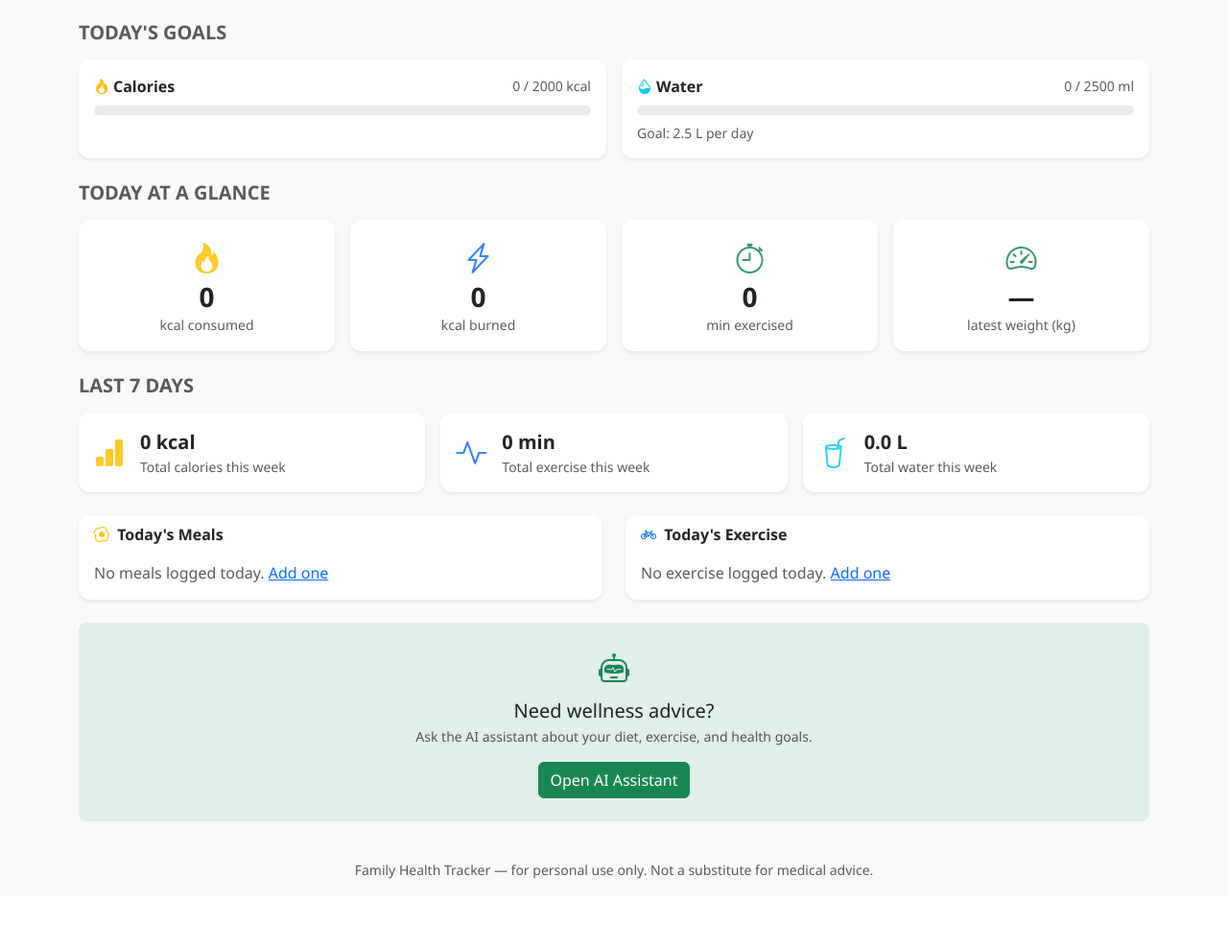
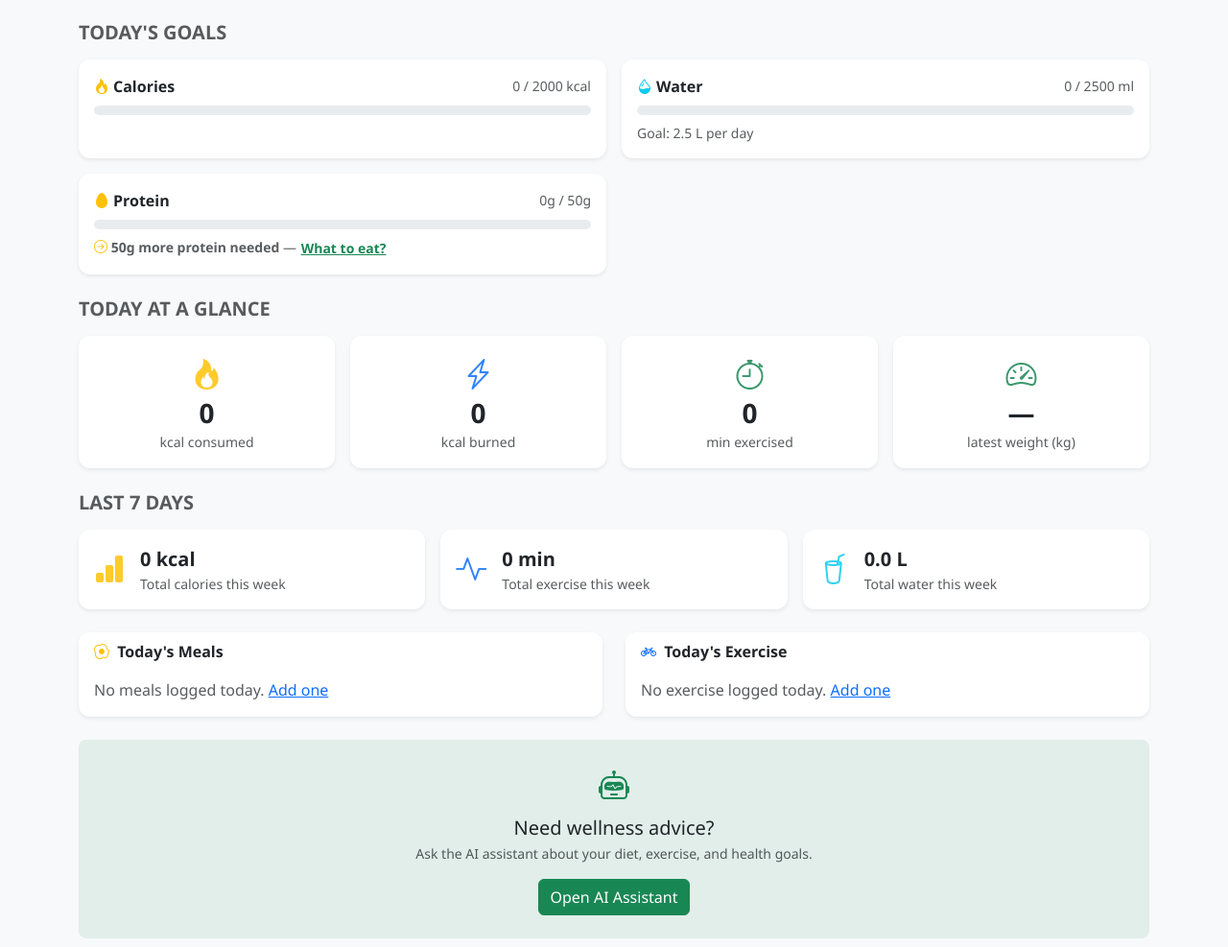
Before and after one commit to pratiksparwatwar/health-app, a Django app: page /tracker/ in a window 1280 px wide. Shown: the part 146-1133 px from the top of the page at 96% size. Before the commit the page ends 1062 px from the top, so only its background shows below. Run offline with Django 5.2, Linux system fonts and the light colour scheme; a user stored in the database is signed in; data comes from the database, SQL or seed files in the repository; data that the repository does not hold is empty.

Commit message:
Add protein tracking, food recommendations, and veg/non-veg diet preference
- Replace generic DIET_CHOICES with Vegetarian/Veg+Egg/Non-Vegetarian options
- Calculate daily protein target (Mifflin-St Jeor: 0.8–2.0g/kg based on goal)
- Show protein progress bar on dashboard with remaining grams
- Add AI food recommendation endpoint respecting dietary preference
- "What to eat?" button fetches personalized suggestions via DeepSeek AI

Co-Authored-By: Claude Sonnet 4.6 <noreply@anthropic.com>

````diff
--- a/tracker/templates/tracker/dashboard.html
+++ b/tracker/templates/tracker/dashboard.html
@@ -55,6 +55,51 @@
         <div class="small text-muted">Goal: {{ water_goal_liters }} L per day</div>
       </div>
     </div>
+  </div>
+
+  <!-- Protein goal -->
+  <div class="col-md-6">
+    <div class="card border-0 shadow-sm h-100">
+      <div class="card-body">
+        <div class="d-flex justify-content-between align-items-center mb-2">
+          <span class="fw-semibold"><i class="bi bi-egg-fill text-warning me-1"></i>Protein</span>
+          <span class="small text-muted">{{ todays_protein }}g / {{ protein_target }}g</span>
+        </div>
+        <div class="progress mb-2" style="height:10px;">
+          <div class="progress-bar {% if protein_pct >= 100 %}bg-success{% elif protein_pct >= 60 %}bg-warning{% else %}bg-danger{% endif %}"
+               style="width:{{ protein_pct }}%"></div>
+        </div>
+        {% if remaining_protein > 0 %}
+          <div class="small text-muted">
+            <i class="bi bi-arrow-right-circle text-warning"></i>
+            <strong>{{ remaining_protein }}g more protein needed</strong> &mdash;
+            <button class="btn btn-link btn-sm p-0 text-success fw-semibold" id="get-reco-btn"
+                    data-remaining="{{ remaining_protein }}" data-diet="{{ diet_pref }}">
+              What to eat?
+            </button>
+          </div>
+        {% else %}
+          <div class="small text-success fw-semibold"><i class="bi bi-check-circle-fill"></i> Daily protein goal met!</div>
+        {% endif %}
+      </div>
+    </div>
+  </div>
+</div>
+
+<!-- ── AI Food Recommendations ────────────────────────────────────────── -->
+<div id="reco-card" class="card border-0 shadow-sm mb-4 d-none">
+  <div class="card-header bg-white fw-bold border-0 pb-0">
+    <i class="bi bi-stars text-warning me-1"></i> AI Food Recommendations
+    <span class="badge bg-success-subtle text-success ms-2 small" id="reco-diet-badge"></span>
+  </div>
+  <div class="card-body">
+    <p class="text-muted small mb-3" id="reco-subtitle"></p>
+    <div id="reco-loading" class="text-center py-3 d-none">
+      <div class="spinner-border spinner-border-sm text-success" role="status"></div>
+      <span class="ms-2 text-muted small">Getting suggestions...</span>
+    </div>
+    <div id="reco-error" class="alert alert-warning small d-none"></div>
+    <div id="reco-list" class="row g-2"></div>
   </div>
 </div>
 
@@ -220,6 +265,83 @@
 {% endblock %}
 
 {% block extra_js %}
+<script>
+(function () {
+  const btn = document.getElementById('get-reco-btn');
+  if (!btn) return;
+
+  const card      = document.getElementById('reco-card');
+  const loading   = document.getElementById('reco-loading');
+  const errorBox  = document.getElementById('reco-error');
+  const recoList  = document.getElementById('reco-list');
+  const badge     = document.getElementById('reco-diet-badge');
+  const subtitle  = document.getElementById('reco-subtitle');
+
+  const dietLabels = {
+    veg:     'Vegetarian (No Egg)',
+    veg_egg: 'Vegetarian + Egg',
+    non_veg: 'Non-Vegetarian',
+  };
+
+  btn.addEventListener('click', async () => {
+    const remaining = parseFloat(btn.dataset.remaining);
+    const diet      = btn.dataset.diet;
+
+    card.classList.remove('d-none');
+    loading.classList.remove('d-none');
+    errorBox.classList.add('d-none');
+    recoList.innerHTML = '';
+    badge.textContent  = dietLabels[diet] || diet;
+    subtitle.textContent = `Foods to help you get ${remaining}g more protein today:`;
+
+    // Scroll to card
+    card.scrollIntoView({ behavior: 'smooth', block: 'nearest' });
+
+    try {
+      const res = await fetch('{% url "tracker:recommend_foods" %}', {
+        method:  'POST',
+        headers: {
+          'Content-Type': 'application/json',
+          'X-CSRFToken':  '{{ csrf_token }}',
+        },
+        body: JSON.stringify({ remaining_protein: remaining }),
+      });
+      const data = await res.json();
+      loading.classList.add('d-none');
+
+      if (data.error) {
+        errorBox.textContent = data.error;
+        errorBox.classList.remove('d-none');
+        return;
+      }
+
+      (data.recommendations || []).forEach(item => {
+        const col = document.createElement('div');
+        col.className = 'col-sm-6 col-lg-4';
+        col.innerHTML = `
+          <div class="border rounded-3 p-3 h-100 bg-white">
+            <div class="fw-semibold mb-1">${item.food}</div>
+            <div class="small text-muted mb-2">${item.portion}</div>
+            <div class="d-flex gap-3">
+              <span class="badge bg-warning-subtle text-warning-emphasis">
+                <i class="bi bi-egg-fill me-1"></i>${item.protein_g}g protein
+              </span>
+              <span class="badge bg-secondary-subtle text-secondary-emphasis">
+                <i class="bi bi-fire me-1"></i>${item.calories} kcal
+              </span>
+            </div>
+          </div>`;
+        recoList.appendChild(col);
+      });
+    } catch (err) {
+      loading.classList.add('d-none');
+      errorBox.textContent = 'Failed to get recommendations. Please try again.';
+      errorBox.classList.remove('d-none');
+    }
+  });
+})();
+</script>
+
 {% if has_weight_data %}
 <script src="https://cdn.jsdelivr.net/npm/chart.js@4.4.3/dist/chart.umd.min.js"></script>
 <script>
--- a/tracker/urls.py
+++ b/tracker/urls.py
@@ -11,4 +11,5 @@ urlpatterns = [
     path('history/', views.history, name='history'),
     path('estimate-nutrition/', views.estimate_nutrition, name='estimate_nutrition'),
     path('estimate-exercise/', views.estimate_exercise_calories, name='estimate_exercise_calories'),
+    path('recommend-foods/', views.recommend_foods, name='recommend_foods'),
 ]
--- a/tracker/views.py
+++ b/tracker/views.py
@@ -16,7 +16,7 @@ from .forms import MealLogForm, ExerciseLogForm, WeightLogForm, WaterLogForm
 
 def _calc_daily_goals(profile):
     """
-    Return (calorie_target, water_goal_ml) based on user profile using
+    Return (calorie_target, water_goal_ml, protein_target) based on user profile using
     the Mifflin-St Jeor BMR formula with a moderate activity multiplier.
     Falls back to sensible defaults when profile data is incomplete.
     """
@@ -47,7 +47,11 @@ def _calc_daily_goals(profile):
     else:
         water_goal_ml = 2500
 
-    return calorie_target, water_goal_ml
+    # Protein target: g per kg body weight varies by goal
+    protein_per_kg = {'muscle': 2.0, 'gain': 1.6, 'lose': 1.2}.get(goal, 0.8)
+    protein_target = round(weight * protein_per_kg) if weight else 50
+
+    return calorie_target, water_goal_ml, protein_target
 
 
 @login_required
@@ -78,10 +82,17 @@ def dashboard(request):
 
     # --- Goals ---
     profile = getattr(user, 'profile', None)
-    calorie_target, water_goal_ml = _calc_daily_goals(profile) if profile else (2000, 2500)
+    calorie_target, water_goal_ml, protein_target = _calc_daily_goals(profile) if profile else (2000, 2500, 50)
 
     calorie_pct = min(100, round(todays_calories / calorie_target * 100)) if calorie_target else 0
     water_pct   = min(100, round(todays_water_ml / water_goal_ml * 100)) if water_goal_ml else 0
+
+    # --- Protein ---
+    todays_protein    = todays_meals.aggregate(total=Sum('protein_grams'))['total'] or 0
+    todays_protein    = round(todays_protein, 1)
+    protein_pct       = min(100, round(todays_protein / protein_target * 100)) if protein_target else 0
+    remaining_protein = max(0, round(protein_target - todays_protein))
+    diet_pref         = getattr(profile, 'dietary_preference', 'non_veg') if profile else 'non_veg'
 
     # --- Weight chart (last 30 days) ---
     weight_logs = WeightLog.objects.filter(
@@ -110,6 +121,12 @@ def dashboard(request):
         'water_goal_liters': round(water_goal_ml / 1000, 1),
         'calorie_pct': calorie_pct,
         'water_pct': water_pct,
+        # Protein
+        'protein_target': protein_target,
+        'todays_protein': todays_protein,
+        'protein_pct': protein_pct,
+        'remaining_protein': remaining_protein,
+        'diet_pref': diet_pref,
         # Chart
         'weight_chart_labels': json.dumps(weight_chart_labels),
         'weight_chart_data': json.dumps(weight_chart_data),
@@ -307,3 +324,61 @@ def estimate_exercise_calories(request):
         })
     except Exception as e:
         return JsonResponse({'error': str(e)}, status=500)
+
+
+@login_required
+@require_POST
+def recommend_foods(request):
+    """Return AI food suggestions to meet the remaining protein quota for the day."""
+    try:
+        data = json.loads(request.body)
+        remaining_protein = float(data.get('remaining_protein', 0))
+    except (json.JSONDecodeError, KeyError, ValueError):
+        return JsonResponse({'error': 'Invalid request'}, status=400)
+
+    if not settings.DEEPSEEK_API_KEY:
+        return JsonResponse({'error': 'AI not configured'}, status=503)
+
+    profile = getattr(request.user, 'profile', None)
+    diet_pref = getattr(profile, 'dietary_preference', 'non_veg') if profile else 'non_veg'
+
+    diet_labels = {
+        'veg':     'strict vegetarian (no eggs, no meat, no fish — only plant-based foods like dal, paneer, tofu, nuts, beans)',
+        'veg_egg': 'vegetarian who eats eggs but no meat or fish',
+        'non_veg': 'non-vegetarian (can eat chicken, fish, eggs, meat, dairy, and plant-based foods)',
+    }
+    diet_desc = diet_labels.get(diet_pref, diet_labels['non_veg'])
+
+    try:
+        response = _deepseek_client().chat.completions.create(
+            model=settings.DEEPSEEK_MODEL,
+            messages=[
+                {
+                    "role": "system",
+                    "content": (
+                        "You are a nutrition expert. Suggest foods to help a person meet their daily protein target. "
+                        "Respond with ONLY a JSON array of exactly 5 options: "
+                        '[{"food": "<name>", "portion": "<serving size>", "protein_g": <number>, "calories": <number>}] '
+                        "Make the options varied and practical. No extra text, no markdown."
+                    ),
+                },
+                {
+                    "role": "user",
+                    "content": (
+                        f"I am {diet_desc}. I still need {remaining_protein:.0f}g more protein today. "
+                        "Suggest 5 easy foods I can eat now to get closer to my target."
+                    ),
+                },
+            ],
+            max_tokens=350,
+            temperature=0.4,
+        )
+        raw = response.choices[0].message.content.strip()
+        if raw.startswith('```'):
+            raw = raw.split('```')[1]
+            if raw.startswith('json'):
+                raw = raw[4:]
+        result = json.loads(raw.strip())
+        return JsonResponse({'recommendations': result})
+    except Exception as e:
+        return JsonResponse({'error': str(e)}, status=500)
````
Also changed, not shown: accounts/models.py (+4 -7 lines), accounts/migrations/0002_update_dietary_choices.py (added).
